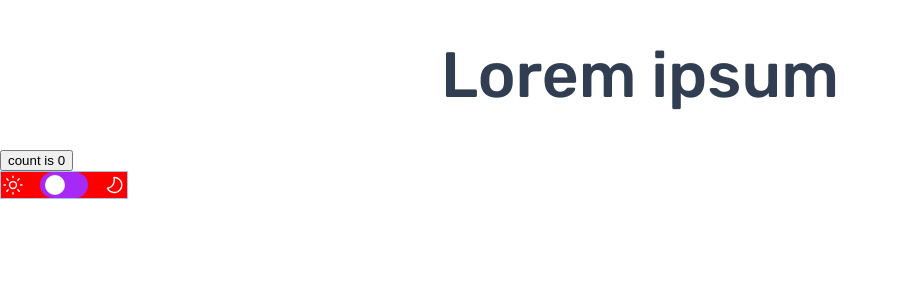
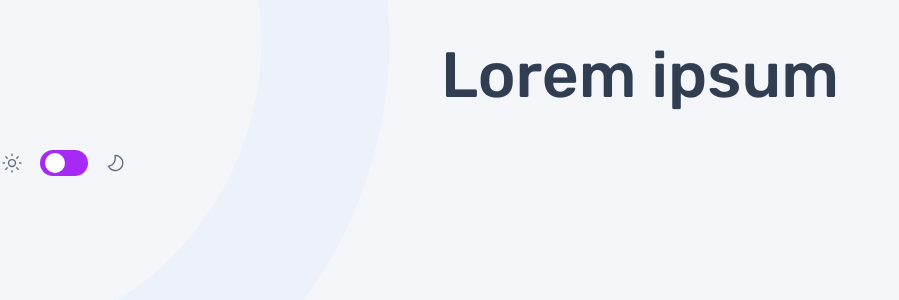
Before and after one commit to danielgonzalez0/20240119-TS-React-frontend-quizz-app, a React (Vite) app: page / in a window 1280 px wide. Shown: the top 300 px of the page, without its empty margins (0-899 px from the left). Built offline with nearby package versions, Linux system fonts and the light colour scheme.

Commit message:
feat: implement redux darkmode and style background

```diff
--- a/package.json
+++ b/package.json
@@ -10,11 +10,14 @@
     "preview": "vite preview"
   },
   "dependencies": {
+    "@reduxjs/toolkit": "^2.1.0",
     "react": "^18.2.0",
     "react-dom": "^18.2.0",
+    "react-redux": "^9.1.0",
     "styled-components": "^6.1.8"
   },
   "devDependencies": {
+    "@types/node": "^20.11.10",
     "@types/react": "^18.2.43",
     "@types/react-dom": "^18.2.17",
     "@typescript-eslint/eslint-plugin": "^6.19.0",
--- a/src/App.tsx
+++ b/src/App.tsx
@@ -1,6 +1,8 @@
-import { useState } from 'react';
+
 import styled from 'styled-components';
 import DarkModeBtn from './components/buttons/darkmode/DarkModeBtn';
+import { GlobalStyle } from './styles/globalSettings';
+import { useAppSelector } from './hooks/reduxTypedHooks';
 
 const Title = styled.h1`
   font-family: ${(props) => props.theme.typography.headingL.fontFamily};
@@ -10,19 +12,14 @@ const Title = styled.h1`
   text-align: center;
 `;
 
-function App() {
-  const [count, setCount] = useState(0);
+const App: React.FC = ()=> {
+  const darkMode = useAppSelector((state) => state.darkMode);
 
   return (
     <>
+    <GlobalStyle darkMode={darkMode}/>
       <Title>Lorem ipsum</Title>
-      <div className="card">
-        <button onClick={() => setCount((count) => count + 1)}>
-          count is {count}
-
-        </button>
           <DarkModeBtn/>
-      </div>
     </>
   );
 }
--- a/src/components/buttons/darkmode/DarkModeBtn.tsx
+++ b/src/components/buttons/darkmode/DarkModeBtn.tsx
@@ -1,29 +1,29 @@
-import { useState } from 'react';
-import {
-  DarkModeContainer,
-} from './darkModeBtnStyle';
+import { DarkModeContainer } from './darkModeBtnStyle';
 import moonDarkImg from '../../../assets/images/icon-moon-dark.svg';
 import sunDarkImg from '../../../assets/images/icon-sun-dark.svg';
 import moonLightImg from '../../../assets/images/icon-moon-light.svg';
 import sunLightImg from '../../../assets/images/icon-sun-light.svg';
+import { useAppDispatch, useAppSelector } from '../../../hooks/reduxTypedHooks';
+import { toggleDarkMode } from '../../../redux/darkMode.slice';
 
-const DarkModeBtn = () => {
-  const [darkMode, setDarkMode] = useState(false);
+const DarkModeBtn:React.FC = () => {
+  const dispatch = useAppDispatch();
+  const darkMode = useAppSelector((state) => state.darkMode);
 
   const handleDarkMode = (): void => {
-    setDarkMode(!darkMode);
+    dispatch(toggleDarkMode());
   };
 
   return (
     <DarkModeContainer>
       <span className="icon">
-        <img src={darkMode ? sunDarkImg : sunLightImg} alt="icon sun" />
+        <img src={darkMode ? sunLightImg : sunDarkImg} alt="icon sun" />
       </span>
       <button onClick={handleDarkMode}>
-        <span id="dark_mode_ball" className={darkMode ? "active" : ""}></span>
+        <span id="dark_mode_ball" className={darkMode ? 'active' : ''}></span>
       </button>
       <span className="icon">
-        <img src={darkMode ? moonDarkImg : moonLightImg} alt="icon moon" />
+        <img src={darkMode ? moonLightImg : moonDarkImg} alt="icon moon" />
       </span>
     </DarkModeContainer>
   );
--- a/src/components/buttons/darkmode/darkModeBtnStyle.ts
+++ b/src/components/buttons/darkmode/darkModeBtnStyle.ts
@@ -7,9 +7,7 @@ export const DarkModeContainer = styled.div`
   max-width: 128px;
   max-height: 28px;
 
-  //a supprimer
-  border: solid 1px ${(props) => props.theme.colors.quinary};
-  background-color: red;
+
 
   .icon {
     display: flex;
--- /dev/null
+++ b/src/hooks/reduxTypedHooks.ts
@@ -0,0 +1,7 @@
+import { useDispatch, useSelector } from 'react-redux';
+import type { TypedUseSelectorHook } from 'react-redux';
+import type { RootState, AppDispatch } from '../redux/store';
+
+// Use throughout your app instead of plain `useDispatch` and `useSelector`
+export const useAppDispatch: () => AppDispatch = useDispatch;
+export const useAppSelector: TypedUseSelectorHook<RootState> = useSelector;
--- a/src/main.tsx
+++ b/src/main.tsx
@@ -2,14 +2,17 @@ import React from 'react'
 import ReactDOM from 'react-dom/client'
 import App from './App.tsx'
 import { ThemeProvider } from 'styled-components'
-import { GlobalStyle, theme } from './styles/globalSettings.ts'
+import { theme } from './styles/globalSettings.ts'
+import { Provider } from 'react-redux'
+import store from './redux/store.ts'
 
 
-ReactDOM.createRoot(document.getElementById('root')!).render(
-  <React.StrictMode>
-    <ThemeProvider theme={theme}>
-      <GlobalStyle />
-    <App />
-    </ThemeProvider>
-  </React.StrictMode>,
-)
+   ReactDOM.createRoot(document.getElementById('root') as HTMLElement).render(
+    <Provider store={store}>
+    <React.StrictMode>
+      <ThemeProvider theme={theme}>
+      <App />
+      </ThemeProvider>
+    </React.StrictMode>
+    </Provider>
+  )
--- /dev/null
+++ b/src/redux/darkMode.slice.ts
@@ -0,0 +1,17 @@
+import { createSlice } from "@reduxjs/toolkit";
+
+const initialState: boolean = false
+
+const darkModeSlice = createSlice({
+  name: "isDarkMode",
+  initialState,
+  reducers: {
+    toggleDarkMode: (state: boolean) => {
+      return state = !state;
+    },
+  },
+});
+
+export const { toggleDarkMode } = darkModeSlice.actions;
+
+export default darkModeSlice.reducer;
--- /dev/null
+++ b/src/redux/store.ts
@@ -0,0 +1,17 @@
+import { Store, combineReducers, configureStore } from "@reduxjs/toolkit";
+import darkModeSlice from "./darkMode.slice";
+
+const rootReducer = combineReducers({
+  darkMode: darkModeSlice
+});
+
+export type RootState = ReturnType<typeof rootReducer>;
+
+const store: Store<RootState> =  configureStore({
+  reducer: rootReducer,
+  devTools: process.env.NODE_ENV !== "production",
+});
+
+export type AppDispatch = typeof store.dispatch;
+
+export default store;
--- a/src/styles/globalSettings.ts
+++ b/src/styles/globalSettings.ts
@@ -1,6 +1,11 @@
-import { createGlobalStyle } from "styled-components";
+import { createGlobalStyle } from 'styled-components';
 
 export const theme = {
+  size: {
+    smallmobile: '375px',
+    mobile: '768px',
+    tablet: '1024px',
+  },
 
   colors: {
     primary: '#A729F5',
@@ -49,13 +54,15 @@ export const theme = {
       fontFamily: 'Rubik-Italic, sans-serif',
       fontSize: '12px',
       lineHeight: '150%',
-    }
-
+    },
   },
 };
 
+interface GlobalStyleProps {
+  darkMode: boolean;
+}
 
-export const GlobalStyle = createGlobalStyle`
+export const GlobalStyle = createGlobalStyle<GlobalStyleProps>`
 
 @font-face {
   font-family: Rubik-Regular;
@@ -83,11 +90,50 @@ export const GlobalStyle = createGlobalStyle`
   body {
     margin: 0;
     padding: 0;
-    /* font-family: Rubik-Regular, sans-serif; */
-    color: ${({ theme }) => theme.colors.secondary};
+
+    background: ${({ darkMode }) =>
+      darkMode
+        ? 'url("src/assets/images/pattern-background-desktop-dark.svg")'
+        : 'url("src/assets/images/pattern-background-desktop-light.svg")'}
+      no-repeat center center fixed;
+    background-size: cover;
+    background-color: ${({ theme, darkMode }) =>
+      darkMode ? theme.colors.secondary : theme.colors.senary};
+
+
+    color: ${({ theme, darkMode }) =>
+      darkMode ? theme.colors.septenary : theme.colors.secondary};
+
+
+
+    @media screen and (max-width: ${({ theme }) => theme.size.tablet}){
+     background: ${({ darkMode }) =>
+       darkMode
+         ? 'url("src/assets/images/pattern-background-tablet-dark.svg")'
+         : 'url("src/assets/images/pattern-background-tablet-light.svg")'}
+           no-repeat top -100px left fixed;
+      background-size: 55% 65%;
+      background-color: ${({ theme, darkMode }) =>
+        darkMode ? theme.colors.secondary : theme.colors.senary};
+
+    }
+    @media screen and (max-width: ${({ theme }) => theme.size.mobile}){
+      background: ${({ darkMode }) =>
+        darkMode
+          ? 'url("src/assets/images/pattern-background-mobile-dark.svg")'
+          : 'url("src/assets/images/pattern-background-mobile-light.svg")'}
+             no-repeat top left fixed;
+      background-color: ${({ theme, darkMode }) =>
+        darkMode ? theme.colors.secondary : theme.colors.senary};
+
+    }
+
+
+
+
   }
   a {
-    color: ${({ theme }) => theme.colors.secondary};
+    color: ${({ theme, darkMode }) => (darkMode ? theme.colors.septenary : theme.colors.secondary)};
     text-decoration: none;
   }
   // Ajoutez d'autres styles globaux ici
```
Also changed, not shown: 1 other file (tests, documents, lock files or other folders).
